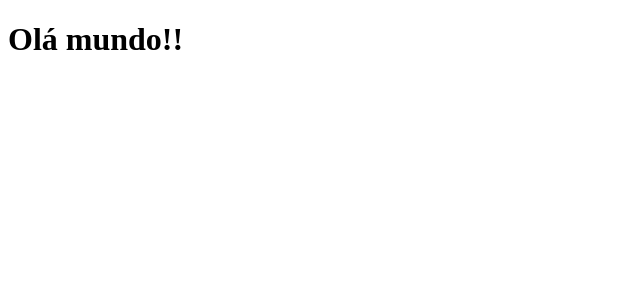
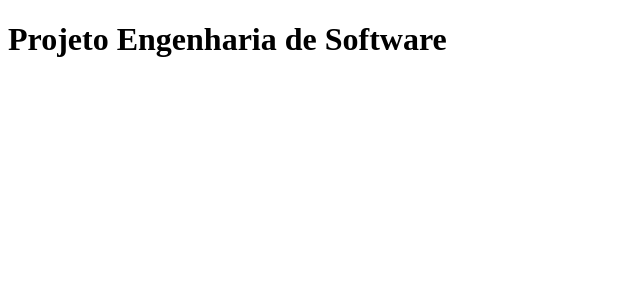
Before and after one commit to UlissesAlvesOrtiz/softwareengineer, a Next.js app: page / in a window 1280 px wide. Shown: the top 300 px of the page, without its empty margins (0-640 px from the left). Built offline with nearby package versions, Linux system fonts and the light colour scheme.

Commit message:
Teste realizado modificação no arquivo .js

```diff
--- a/pages/index.js
+++ b/pages/index.js
@@ -1,6 +1,7 @@
 function Home(){
 
-     return <h1> Olá mundo!!</h1>
+
+     return <h1> Projeto Engenharia  de Software </h1>
 
 }
 export default Home;
```
